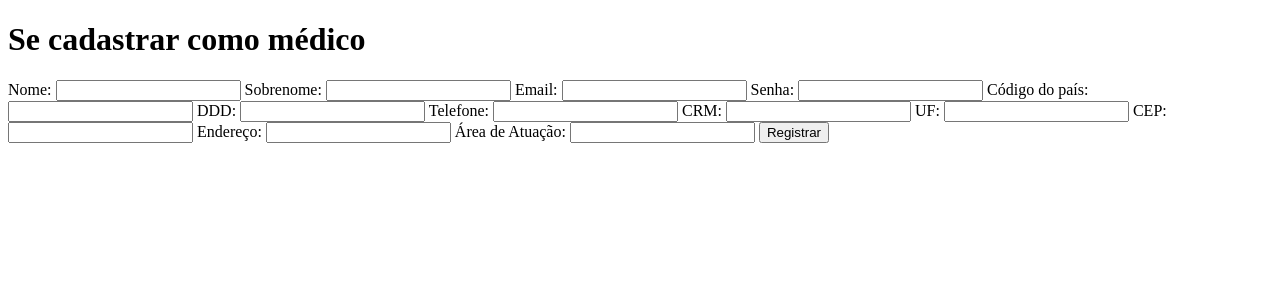
After one commit to DaviArgemiro/Sematec-IFPB, a Django app: page /registrar/medico/ in a window 1280 px wide. The commit adds this page. Shown: the top 300 px of the page. Run offline with Django 4.2, Linux system fonts and the light colour scheme.

Commit message:
O registro de médicos foi implementado sem validação

```diff
--- /dev/null
+++ b/backend/telemed/app_telemed/encrypting.py
@@ -0,0 +1,5 @@
+from django.contrib.auth.hashers import make_password
+
+def encriptar_senha(senha):
+    senhastr = str(senha)
+    return make_password(password=senhastr, salt=None, hasher="argon2")
--- /dev/null
+++ b/backend/telemed/app_telemed/forms.py
@@ -0,0 +1,37 @@
+from django import forms
+from .models import Medico, Cliente
+from django.contrib import auth
+from .encrypting import encriptar_senha
+
+class MedicoFormRegister(forms.Form):
+	primeiro_nome = forms.CharField(label='Nome', required=True)
+	segundo_nome = forms.CharField(label='Sobrenome', required=True)
+	login = forms.CharField(label='Email', required=True)
+	senha = forms.CharField(label='Senha', required=True, widget=forms.PasswordInput(), strip=False)
+	num_pais = forms.CharField(label='Código do país', required=True)
+	num_ddd = forms.CharField(label='DDD', required=True)
+	num_telefone = forms.CharField(label='Telefone', required=True)
+	crm = forms.CharField(label='CRM', required=True)
+	crm_UF = forms.CharField(label='UF', required=True)
+	cep = forms.CharField(label='CEP', required=True)
+	endereco = forms.CharField(label='Endereço', required=True)
+	areaAtuacao = forms.CharField(label='Área de Atuação', required=True)
+
+	def save(self):
+		data = self.cleaned_data
+		senha_enciptada = encriptar_senha(data['senha'])
+		medico = Medico(
+			username = data['login'],
+			first_name = data['primeiro_nome'],
+			last_name = data['segundo_nome'],
+			password = senha_enciptada,
+			num_pais = data['num_pais'],
+			num_ddd = data['num_ddd'],
+			num_telefone = data['num_telefone'],
+			crm = data['crm'],
+			crm_UF = data['crm_UF'],
+			cep = data['cep'],
+			endereco = data['endereco'],
+			areaAtuacao = data['areaAtuacao']
+		)
+		medico.save()
--- a/backend/telemed/app_telemed/templates/index.html
+++ b/backend/telemed/app_telemed/templates/index.html
@@ -21,7 +21,7 @@
           <li><a href="">Inicio</a></li>
           <li><a href="#servicos">Serviços</a></li>
           <li><a href="#about">Sobre</a></li>
-          <li><a href="login.html">Entrar</a></li>
+          <li><a href="/login/">Entrar</a></li>
         </ul>
       </nav>
     </header>
--- /dev/null
+++ b/backend/telemed/app_telemed/templates/registrar_medico.html
@@ -0,0 +1,23 @@
+<!DOCTYPE html>
+<html lang="pt-br">
+<head>
+	<meta charset="UTF-8">
+	<meta name="viewport" content="width=device-width, initial-scale=1.0">
+	<title>Registrar-se</title>
+</head>
+<body>
+
+	<div class="container">
+		<h1>Se cadastrar como médico</h1>
+
+		<form action="{% url 'registrar_medico' %}" method="POST" autocomplete="off">
+			{% csrf_token %}
+
+			{{ form }}
+
+			<button type="submit">Registrar</button>
+		</form>
+
+	</div>
+</body>
+</html>
--- a/backend/telemed/app_telemed/urls.py
+++ b/backend/telemed/app_telemed/urls.py
@@ -4,5 +4,6 @@ from . import views
 
 urlpatterns = [
     path('', views.index, name='index'),
-    path('login.html', views.login, name='login')
+    path('login/', views.login, name='login'),
+    path('registrar/medico/', views.registrar_medico, name='registrar_medico')
 ]
--- a/backend/telemed/app_telemed/views.py
+++ b/backend/telemed/app_telemed/views.py
@@ -1,4 +1,5 @@
-from django.shortcuts import render
+from django.shortcuts import render, redirect
+from .forms import MedicoFormRegister
 
 # Create your views here.
 
@@ -8,3 +9,16 @@ def index(request):
 
 def login(request):
 	return render(request, 'login.html')
+
+def registrar_medico(request):
+	formulario = MedicoFormRegister(request.POST or None)
+
+	if request.method == 'POST' and formulario.is_valid():
+		formulario.save()
+		return redirect('/login/')
+
+	context = {
+		'form': formulario
+	}
+
+	return render(request, 'registrar_medico.html', context)
```
